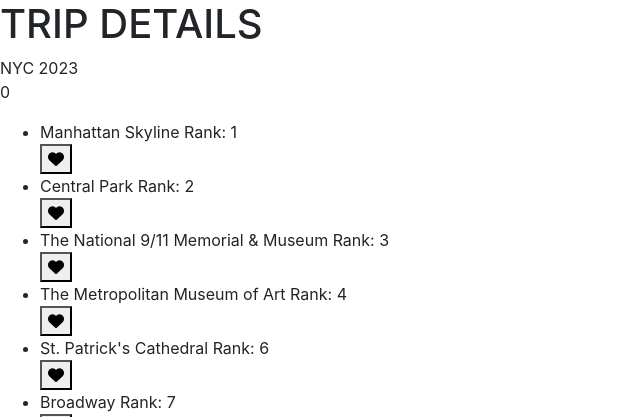
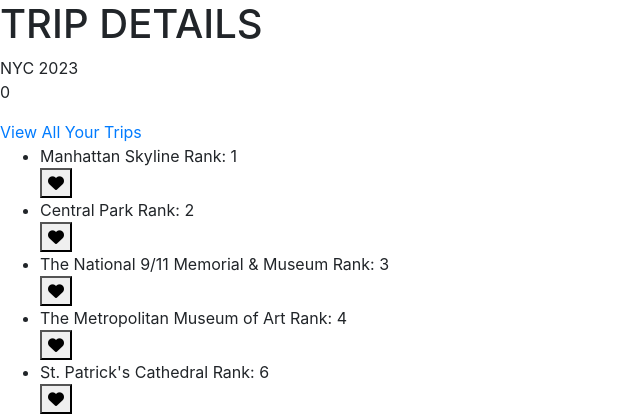
Before and after one commit to rkillickdev/plan-it-go, a Django app: a page that uses trips/templates/trips/trip_detail.html in a window 1280 px wide. Shown: the part 56-473 px from the top of the page, without its empty margins (0-640 px from the left). Run offline with Django 3.2, Linux system fonts and the light colour scheme; a user stored in the database is signed in; data comes from the database, SQL or seed files in the repository; some libraries are stand-ins or nearby versions.

Commit message:
feat: add link to trip detail template that navigates to a page listing all trips belonging to logged in user

```diff
--- a/trips/templates/trips/trip_detail.html
+++ b/trips/templates/trips/trip_detail.html
@@ -20,6 +20,10 @@
     </ul>
 </div>
 
+<div>
+    <a href="{% url 'trip_list' %}">View All Your Trips</a>
+</div>
+
 <ul>
     {% for place in places %}
         <li>{{ place.name }} Rank: {{ place.ranking_position }}</li>
```
